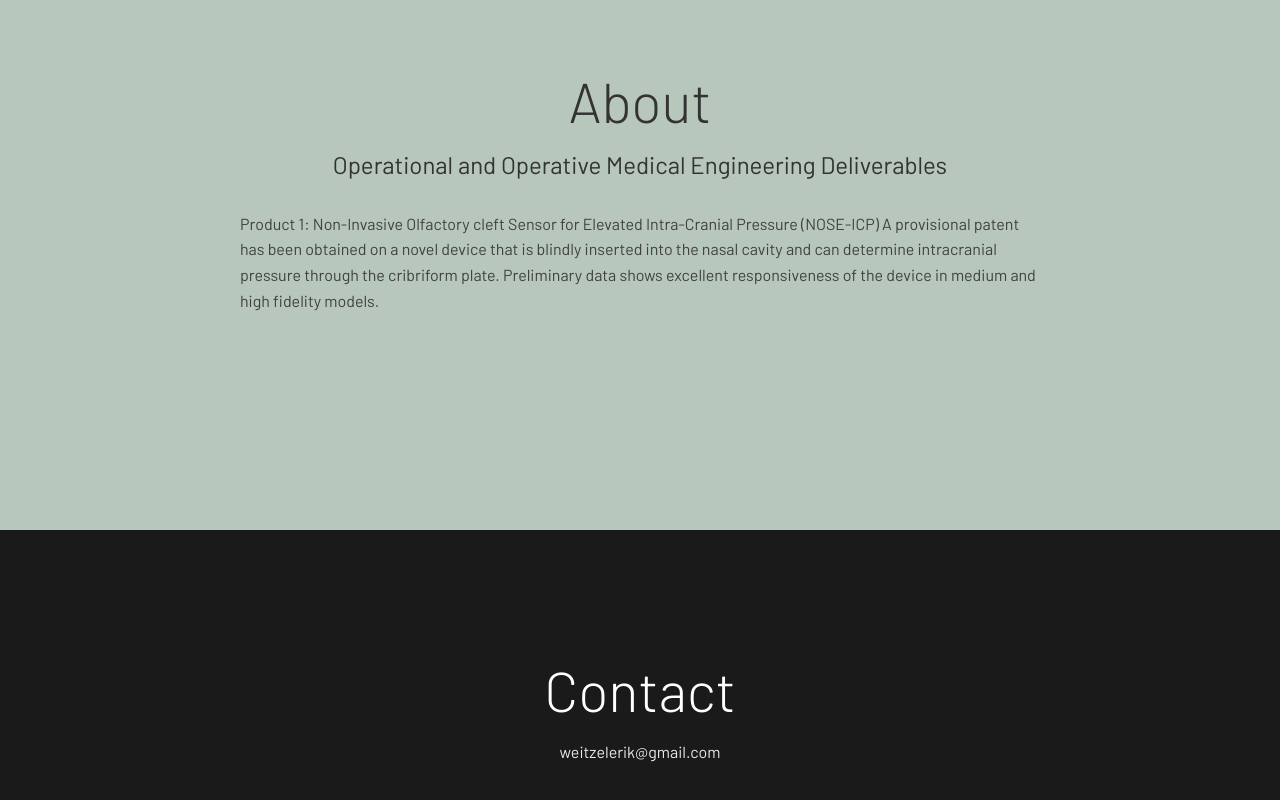
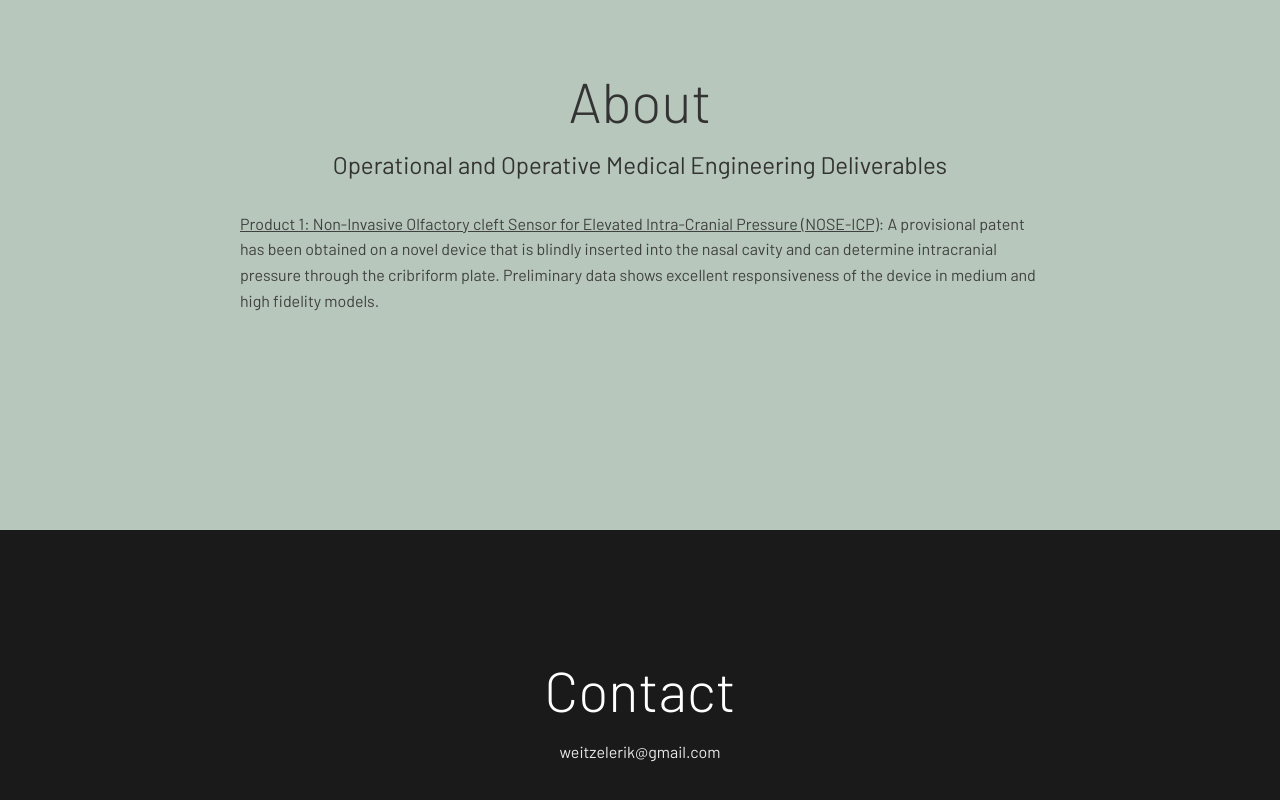
Before and after one commit to weitzelerik/opmed, a plain HTML site: page index.html in a window 1280 px wide. Shown: the part 830-1630 px from the top of the page. Drawn offline with Linux system fonts and the light colour scheme.

Commit message:
Update index.html

```diff
--- a/index.html
+++ b/index.html
@@ -40,7 +40,7 @@
 
             <div class="desc">
                 <p style="text-align: left;">
-                Product 1: Non-Invasive Olfactory cleft Sensor for Elevated Intra-Cranial Pressure (NOSE-ICP)
+                <u>Product 1: Non-Invasive Olfactory cleft Sensor for Elevated Intra-Cranial Pressure (NOSE-ICP)</u>:
                 A provisional patent has been obtained on a novel device that is blindly inserted into the nasal
                 cavity and can determine intracranial pressure through the cribriform plate.  Preliminary data
                 shows excellent responsiveness of the device in medium and high fidelity models.
```
